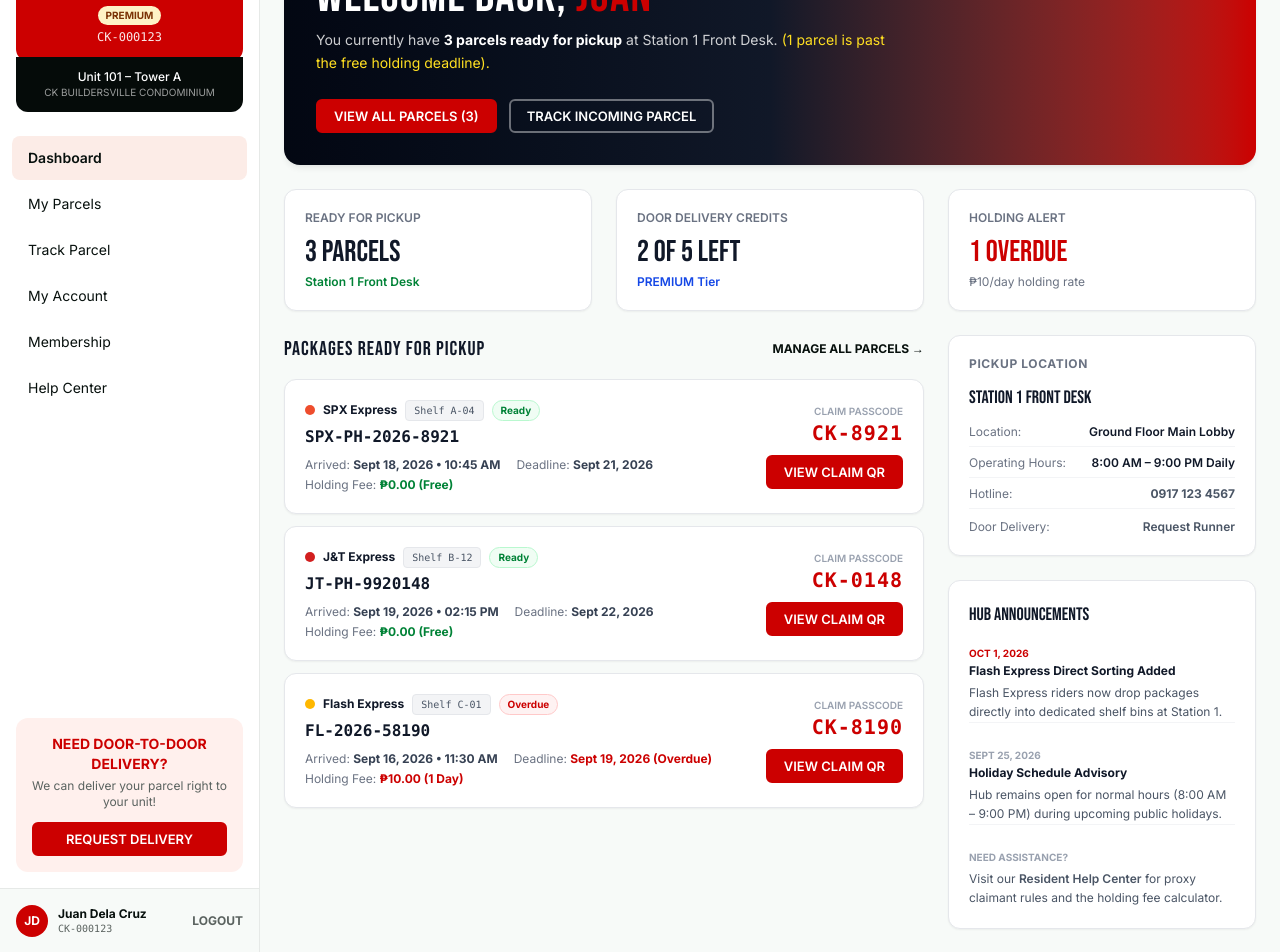
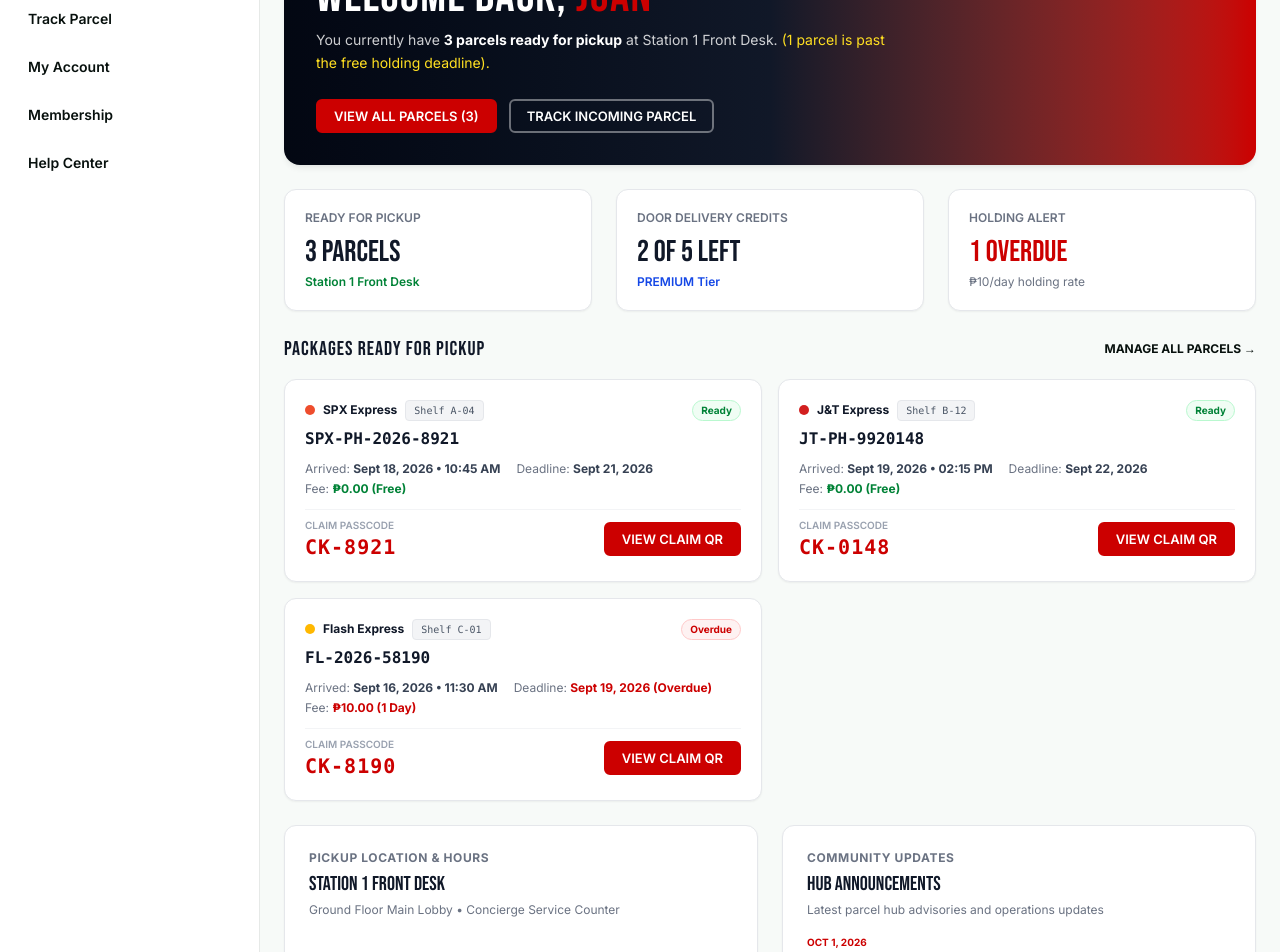
Before and after one commit to FredricksonAcorda/ck-condo-drop-hub, a Next.js app: page /dashboard in a window 1280 px wide. Shown: the part 180-1132 px from the top of the page. Built offline with nearby package versions, Linux system fonts and the light colour scheme.

Commit message:
fix(resident): make dashboard KPI cards & pickup details display-only, remove top-left identity card and promo box from sidebar, rebalance announcements grid

```diff
--- a/src/app/(customer)/dashboard/page.tsx
+++ b/src/app/(customer)/dashboard/page.tsx
@@ -143,46 +143,35 @@ export default function CustomerDashboardPage() {
         </div>
       </div>
 
-      {/* 3 Overview KPI Cards */}
+      {/* 3 Overview KPI Cards (Display Only, Not Clickable) */}
       <div className="grid grid-cols-1 sm:grid-cols-3 gap-4 sm:gap-6">
-        <Link
-          href="/parcels"
-          className="bg-white p-5 rounded-xl border border-gray-200 shadow-sm flex flex-col justify-between hover:border-brand-red transition-all cursor-pointer group"
-        >
+        <div className="bg-white p-5 rounded-xl border border-gray-200 shadow-sm flex flex-col justify-between">
           <span className="text-xs text-gray-500 uppercase font-semibold">Ready for Pickup</span>
           <div className="font-[family-name:var(--font-heading)] text-3xl text-gray-900 mt-2">
             {totalActive} Parcel{totalActive === 1 ? "" : "s"}
           </div>
           <span className="text-xs text-green-700 font-semibold mt-1">Station 1 Front Desk</span>
-        </Link>
+        </div>
 
-        <Link
-          href="/membership"
-          className="bg-white p-5 rounded-xl border border-gray-200 shadow-sm flex flex-col justify-between hover:border-brand-red transition-all cursor-pointer group"
-        >
+        <div className="bg-white p-5 rounded-xl border border-gray-200 shadow-sm flex flex-col justify-between">
           <span className="text-xs text-gray-500 uppercase font-semibold">Door Delivery Credits</span>
           <div className="font-[family-name:var(--font-heading)] text-2xl sm:text-3xl text-gray-900 mt-2">
             {deliveryCreditsText}
           </div>
           <span className="text-xs text-blue-700 font-semibold mt-1">{user?.plan || "PREMIUM"} Tier</span>
-        </Link>
+        </div>
 
-        <Link
-          href="/parcels"
-          className="bg-white p-5 rounded-xl border border-gray-200 shadow-sm flex flex-col justify-between hover:border-brand-red transition-all cursor-pointer group"
-        >
+        <div className="bg-white p-5 rounded-xl border border-gray-200 shadow-sm flex flex-col justify-between">
           <span className="text-xs text-gray-500 uppercase font-semibold">Holding Alert</span>
           <div className="font-[family-name:var(--font-heading)] text-3xl text-brand-red mt-2">
             {overdueParcels.length} Overdue
           </div>
           <span className="text-xs text-gray-500 mt-1">₱10/day holding rate</span>
-        </Link>
+        </div>
       </div>
 
-      {/* Main Resident Section: Ready Packages Direct Stream + Station 1 Info */}
-      <div className="grid grid-cols-1 lg:grid-cols-3 gap-6">
-        {/* Left 2 Cols: Packages Ready for Pickup */}
-        <div className="lg:col-span-2 space-y-4">
+      {/* Section 1: Packages Ready for Pickup (Adaptive layout based on content) */}
+      <div className="space-y-4">
         <div className="flex items-center justify-between">
           <h2 className="font-[family-name:var(--font-heading)] text-xl tracking-wider uppercase text-gray-900">
             PACKAGES READY FOR PICKUP
@@ -196,28 +185,29 @@ export default function CustomerDashboardPage() {
         </div>
 
         {readyParcels.length === 0 ? (
-            <div className="bg-white rounded-2xl border border-gray-200 p-8 text-center space-y-2 shadow-sm">
+          <div className="bg-white rounded-2xl border border-gray-200 p-6 flex flex-col sm:flex-row items-start sm:items-center justify-between gap-4 shadow-sm">
+            <div>
               <h3 className="font-bold text-base text-gray-900">All Caught Up!</h3>
-              <p className="text-xs text-gray-500 max-w-md mx-auto">
-                You have no packages currently awaiting pickup at Station 1 Front Desk. We will send an SMS to {user?.phone || "your number"} the moment a courier registers a delivery.
+              <p className="text-xs text-gray-500 mt-0.5 max-w-xl">
+                You have 0 packages currently awaiting pickup at Station 1 Front Desk. We will send an SMS to {user?.phone || "your number"} the moment a courier registers a delivery.
               </p>
-              <div className="pt-2">
+            </div>
             <Link
               href="/track"
-                  className="btn btn-outline btn-sm font-bold uppercase inline-block"
+              className="btn btn-outline btn-sm font-bold uppercase shrink-0"
             >
-                  Track Incoming Tracking Number
+              Track Incoming Parcel
             </Link>
           </div>
-            </div>
         ) : (
-            <div className="space-y-3">
+          <div className="grid grid-cols-1 md:grid-cols-2 gap-4">
             {readyParcels.map((parcel) => (
               <div
                 key={parcel.id}
-                  className="bg-white rounded-xl border border-gray-200 p-4 sm:p-5 shadow-sm flex flex-col sm:flex-row sm:items-center justify-between gap-4 hover:border-gray-300 transition-all"
+                className="bg-white rounded-xl border border-gray-200 p-4 sm:p-5 shadow-sm flex flex-col justify-between gap-3 hover:border-gray-300 transition-all"
               >
-                  <div className="space-y-1">
+                <div className="space-y-1.5">
+                  <div className="flex items-center justify-between gap-2">
                     <div className="flex items-center gap-2">
                       <span
                         className="inline-block w-2.5 h-2.5 rounded-full"
@@ -227,6 +217,7 @@ export default function CustomerDashboardPage() {
                       <span className="text-[10px] bg-gray-100 text-gray-600 font-mono px-2 py-0.5 rounded border border-gray-200">
                         {parcel.shelf}
                       </span>
+                    </div>
                     <span
                       className={`text-[10px] font-bold px-2 py-0.5 rounded-full ${
                         parcel.status === "OVERDUE"
@@ -245,12 +236,12 @@ export default function CustomerDashboardPage() {
                   <div className="flex flex-wrap items-center gap-x-4 gap-y-1 text-xs text-gray-500 pt-1">
                     <span>Arrived: <strong className="text-gray-700">{parcel.dateArrived}</strong></span>
                     <span>Deadline: <strong className={parcel.status === "OVERDUE" ? "text-brand-red" : "text-gray-700"}>{parcel.deadline}</strong></span>
-                      <span>Holding Fee: <strong className={parcel.status === "OVERDUE" ? "text-brand-red" : "text-green-700"}>{parcel.holdingFee}</strong></span>
+                    <span>Fee: <strong className={parcel.status === "OVERDUE" ? "text-brand-red" : "text-green-700"}>{parcel.holdingFee}</strong></span>
                   </div>
                 </div>
 
-                  <div className="flex sm:flex-col items-center sm:items-end justify-between sm:justify-center gap-2 shrink-0 pt-2 sm:pt-0 border-t sm:border-t-0 border-gray-100">
-                    <div className="text-left sm:text-right">
+                <div className="flex items-center justify-between pt-2 border-t border-gray-100">
+                  <div>
                     <span className="text-[10px] text-gray-400 uppercase font-semibold block">
                       Claim Passcode
                     </span>
@@ -272,45 +263,59 @@ export default function CustomerDashboardPage() {
         )}
       </div>
 
-        {/* Right 1 Col: Station 1 Front Desk Info & Announcements */}
-        <div className="space-y-6">
-          {/* Station 1 Service Desk Card */}
-          <div className="bg-white p-5 rounded-xl border border-gray-200 shadow-sm space-y-3">
-            <span className="text-xs font-bold uppercase tracking-wider text-gray-500 block">
-              PICKUP LOCATION
+      {/* Section 2: Balanced 2-Column Grid for Station 1 Info & Hub Announcements (No Empty Whitespace) */}
+      <div className="grid grid-cols-1 md:grid-cols-2 gap-6">
+        {/* Box 1: Station 1 Pickup Location & Schedule */}
+        <div className="bg-white p-5 sm:p-6 rounded-xl border border-gray-200 shadow-sm space-y-4 flex flex-col justify-between">
+          <div>
+            <span className="text-xs font-bold uppercase tracking-wider text-gray-500 block mb-1">
+              PICKUP LOCATION & HOURS
             </span>
-            <h3 className="font-[family-name:var(--font-heading)] text-lg text-gray-900 uppercase">
+            <h3 className="font-[family-name:var(--font-heading)] text-xl text-gray-900 uppercase">
               Station 1 Front Desk
             </h3>
-            <div className="text-xs space-y-2 text-gray-600">
-              <div className="flex justify-between border-b border-gray-100 pb-1.5">
+            <p className="text-xs text-gray-500 mt-1">
+              Ground Floor Main Lobby • Concierge Service Counter
+            </p>
+          </div>
+
+          <div className="text-xs space-y-2.5 text-gray-600 bg-gray-50 p-4 rounded-xl border border-gray-200">
+            <div className="flex justify-between border-b border-gray-200 pb-2">
               <span className="text-gray-500">Location:</span>
               <span className="font-semibold text-gray-900">Ground Floor Main Lobby</span>
             </div>
-              <div className="flex justify-between border-b border-gray-100 pb-1.5">
-                <span className="text-gray-500">Operating Hours:</span>
+            <div className="flex justify-between border-b border-gray-200 pb-2">
+              <span className="text-gray-500">Operating Schedule:</span>
               <span className="font-semibold text-gray-900">8:00 AM – 9:00 PM Daily</span>
             </div>
-              <div className="flex justify-between border-b border-gray-100 pb-1.5">
-                <span className="text-gray-500">Hotline:</span>
-                <a href="tel:09171234567" className="font-bold text-brand-red hover:underline">
-                  0917 123 4567
-                </a>
+            <div className="flex justify-between border-b border-gray-200 pb-2">
+              <span className="text-gray-500">Hotline Number:</span>
+              <span className="font-semibold text-gray-900">0917 123 4567</span>
             </div>
-              <div className="flex justify-between pt-0.5">
+            <div className="flex justify-between">
               <span className="text-gray-500">Door Delivery:</span>
-                <Link href="/parcels" className="font-semibold text-brand-red hover:underline">
-                  Request Runner
-                </Link>
-              </div>
+              <span className="font-semibold text-gray-900">Available at Station 1 Desk</span>
             </div>
           </div>
 
-          {/* Hub Announcements */}
-          <div className="bg-white p-5 rounded-xl border border-gray-200 shadow-sm space-y-4">
-            <h3 className="font-[family-name:var(--font-heading)] text-lg text-gray-900 uppercase">
+          <p className="text-[11px] text-gray-400">
+            Present your 4-digit claim code or show your QR pass to the front desk receptionist upon parcel collection.
+          </p>
+        </div>
+
+        {/* Box 2: Hub Announcements & Advisories */}
+        <div className="bg-white p-5 sm:p-6 rounded-xl border border-gray-200 shadow-sm space-y-4 flex flex-col justify-between">
+          <div>
+            <span className="text-xs font-bold uppercase tracking-wider text-gray-500 block mb-1">
+              COMMUNITY UPDATES
+            </span>
+            <h3 className="font-[family-name:var(--font-heading)] text-xl text-gray-900 uppercase">
               HUB ANNOUNCEMENTS
             </h3>
+            <p className="text-xs text-gray-500 mt-1">
+              Latest parcel hub advisories and operations updates
+            </p>
+          </div>
 
           <div className="space-y-3 divide-y divide-gray-100 text-xs">
             <div className="pt-2 first:pt-0">
@@ -336,9 +341,8 @@ export default function CustomerDashboardPage() {
                 <Link href="/help" className="text-brand-red font-semibold hover:underline">
                   Resident Help Center
                 </Link>{" "}
-                  for proxy claimant rules and the holding fee calculator.
+                for proxy claimant authorization rules and the holding fee calculator.
               </p>
-              </div>
             </div>
           </div>
         </div>
--- a/src/app/(customer)/layout.tsx
+++ b/src/app/(customer)/layout.tsx
@@ -26,10 +26,7 @@ export default function CustomerLayout({
   const [drawerOpen, setDrawerOpen] = useState(false);
 
   const displayName = user?.name || "Juan Dela Cruz";
-  const displayPlan = user?.plan || "PREMIUM";
   const displayCode = user?.residentCode || "CK-000123";
-  const displayUnit = user?.unit ? `${user.unit} – ${user.tower || "Tower A"}` : "Unit 101 – Tower A";
-  const building = "CK BUILDERSVILLE CONDOMINIUM";
 
   const initials = displayName
     .split(" ")
@@ -113,59 +110,24 @@ export default function CustomerLayout({
       </header>
 
       <div className="max-w-[1440px] mx-auto flex">
-        {/* Sidebar (desktop) */}
+        {/* Sidebar (desktop): All tabs/buttons only, with logout pinned to bottom */}
         <aside className="hidden lg:flex flex-col w-[260px] shrink-0 bg-white border-r border-brand-border min-h-[calc(100vh-64px)] sticky top-[64px]">
-          {/* User card */}
-          <div className="p-4">
-            <div className="bg-brand-red rounded-xl p-4 text-white text-center">
-              <div className="w-14 h-14 mx-auto bg-white/20 rounded-full flex items-center justify-center mb-2 font-black text-lg">
-                {initials}
-              </div>
-              <p className="font-bold text-sm">{displayName}</p>
-              {user?.planStatus === "PENDING_PAYMENT" ? (
-                <span className="inline-block bg-yellow-400 text-black text-[9px] font-black px-2 py-0.5 rounded-full mt-1 uppercase animate-pulse">
-                  {displayPlan.replace("_", " ")} (PENDING)
-                </span>
-              ) : (
-                <span className="inline-block bg-amber-100 text-amber-900 text-[10px] font-bold px-2 py-0.5 rounded-full mt-1 uppercase">
-                  {displayPlan.replace("_", " ")}
-                </span>
-              )}
-              <p className="text-white/90 font-mono text-xs mt-1">{displayCode}</p>
-            </div>
-            <div className="bg-brand-dark rounded-b-xl p-3 text-white text-center -mt-1">
-              <p className="text-xs font-medium">{displayUnit}</p>
-              <p className="text-[10px] text-white/60 uppercase">{building}</p>
-            </div>
-          </div>
-
-          {/* Nav items */}
-          <nav className="flex-1 px-3 py-2 space-y-0.5" aria-label="Customer sidebar">
+          {/* Nav items only */}
+          <nav className="flex-1 px-3 py-4 space-y-1" aria-label="Customer sidebar">
             {navItems.map((item) => (
               <Link
                 key={item.href}
                 href={item.href}
-                className={`flex items-center px-4 py-3 rounded-lg text-sm transition-colors ${
+                className={`flex items-center px-4 py-3 rounded-lg text-sm font-semibold transition-colors ${
                   pathname === item.href
-                    ? "bg-brand-red-light text-brand-red font-semibold"
-                    : "text-brand-text-secondary hover:bg-brand-surface"
+                    ? "bg-brand-red-light text-brand-red font-bold"
+                    : "text-brand-text-secondary hover:bg-brand-surface hover:text-brand-black"
                 }`}
               >
                 {item.label}
               </Link>
             ))}
           </nav>
-
-          {/* Delivery CTA */}
-          <div className="p-4">
-            <div className="bg-brand-red-bg rounded-xl p-4 text-center">
-              <p className="text-brand-red font-bold text-sm mb-1">NEED DOOR-TO-DOOR DELIVERY?</p>
-              <p className="text-xs text-brand-text-secondary mb-3">We can deliver your parcel right to your unit!</p>
-              <Link href="/parcels" className="btn btn-primary btn-sm w-full block text-center">
-                REQUEST DELIVERY
-              </Link>
-            </div>
-          </div>
 
           {/* Resident Identity Block & Logout pinned at bottom */}
           <div className="p-4 border-t border-brand-border bg-brand-surface flex items-center justify-between mt-auto">
@@ -195,35 +157,20 @@ export default function CustomerLayout({
             <aside className="fixed left-0 top-0 bottom-0 w-[280px] bg-white z-50 lg:hidden overflow-y-auto shadow-lg flex flex-col justify-between">
               <div>
                 <div className="flex items-center justify-between p-4 border-b border-brand-border">
-                  <span className="font-bold text-sm">Menu</span>
+                  <span className="font-bold text-sm">Navigation Menu</span>
                   <button onClick={() => setDrawerOpen(false)} className="p-1" aria-label="Close menu">
                     <svg xmlns="http://www.w3.org/2000/svg" className="w-5 h-5" fill="none" stroke="currentColor" strokeWidth="2" viewBox="0 0 24 24"><line x1="18" y1="6" x2="6" y2="18"/><line x1="6" y1="6" x2="18" y2="18"/></svg>
                   </button>
                 </div>
-                <div className="p-4">
-                  <div className="bg-brand-red rounded-xl p-4 text-white text-center mb-2">
-                    <p className="font-bold text-sm">{displayName}</p>
-                    {user?.planStatus === "PENDING_PAYMENT" ? (
-                      <span className="inline-block bg-yellow-400 text-black text-[9px] font-black px-2 py-0.5 rounded-full mt-1 uppercase animate-pulse">
-                        {displayPlan.replace("_", " ")} (PENDING)
-                      </span>
-                    ) : (
-                      <span className="inline-block bg-amber-100 text-amber-900 text-[10px] font-bold px-2 py-0.5 rounded-full mt-1 uppercase">
-                        {displayPlan.replace("_", " ")}
-                      </span>
-                    )}
-                    <p className="text-white/90 font-mono text-xs mt-1">{displayCode}</p>
-                  </div>
-                </div>
-                <nav className="px-3 space-y-0.5">
+                <nav className="p-3 space-y-1">
                   {navItems.map((item) => (
                     <Link
                       key={item.href}
                       href={item.href}
                       onClick={() => setDrawerOpen(false)}
-                      className={`flex items-center px-4 py-3 rounded-lg text-sm ${
+                      className={`flex items-center px-4 py-3 rounded-lg text-sm font-semibold ${
                         pathname === item.href
-                          ? "bg-brand-red-light text-brand-red font-semibold"
+                          ? "bg-brand-red-light text-brand-red font-bold"
                           : "text-brand-text-secondary"
                       }`}
                     >
```
Lines whose indentation alone changed are shown as unchanged.
